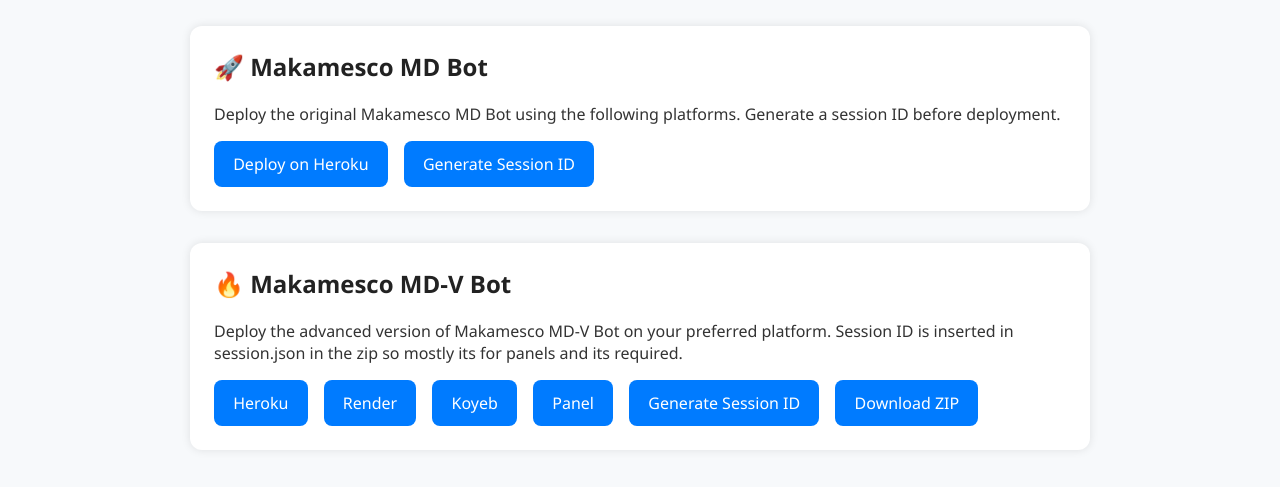
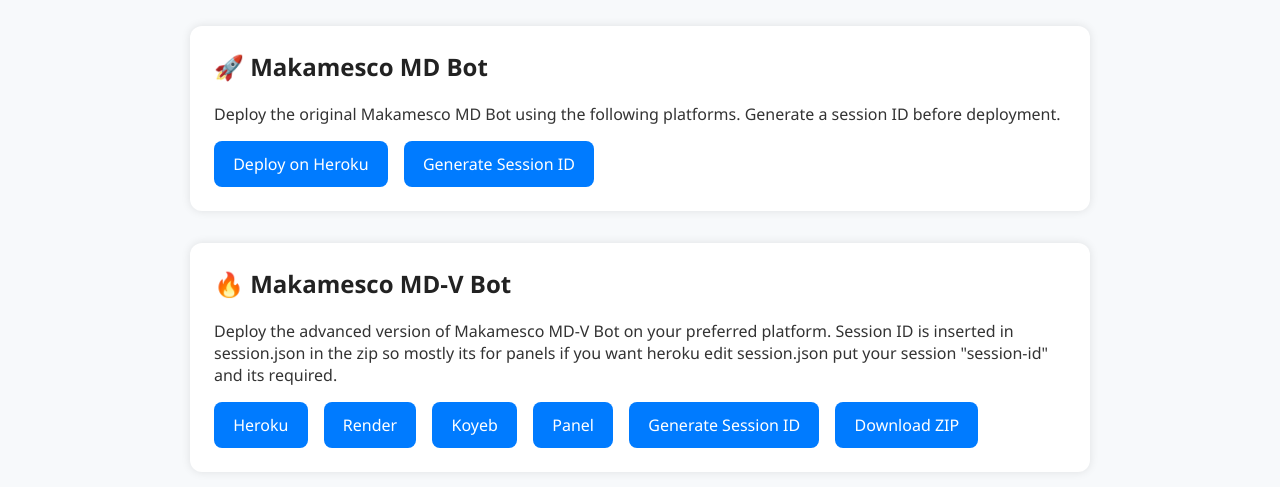
Before and after one commit to makamesco/Deployment-site, a plain HTML site: page index.html in a window 1280 px wide. Shown: the part 77-564 px from the top of the page. Drawn offline with Linux system fonts and the light colour scheme.

Commit message:
Update index.html

```diff
--- a/index.html
+++ b/index.html
@@ -92,7 +92,7 @@
     <!-- Deployment 2: makamesco-md-v -->
     <section>
       <h2>🔥 Makamesco MD-V Bot</h2>
-      <p>Deploy the advanced version of Makamesco MD-V Bot on your preferred platform. Session ID is inserted in session.json in the zip  so mostly its for panels and its required.</p>
+      <p>Deploy the advanced version of Makamesco MD-V Bot on your preferred platform. Session ID is inserted in session.json in the zip  so mostly its for panels if you want heroku edit session.json put your session "session-id" and its required.</p>
       <div class="buttons">
         <a href="https://heroku.com/deploy?template=https://github.com/makamesco/Makamesco-md-v">Heroku</a>
         <a href="https://render.com/deploy?template=https://github.com/your-md-v-render">Render</a>
```
